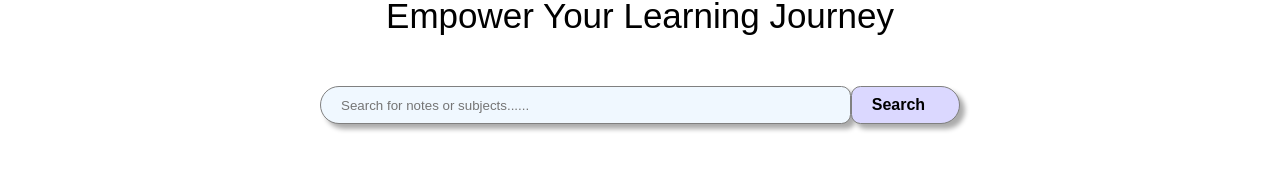
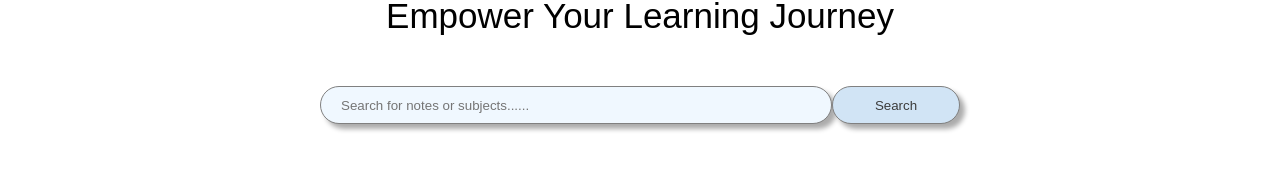
Before and after one commit to SodiumZincate/StudyHub, a plain HTML site: page public/home.html in a window 1280 px wide. Shown: the part 340-516 px from the top of the page. Drawn offline with Linux system fonts and the light colour scheme.

Commit message:
Made the search button in home page BETTER

```diff
--- a/public/home.css
+++ b/public/home.css
@@ -55,13 +55,13 @@ a{
 .main-section-2{
     width:50%;
 	display: flex;
+    flex-direction: row;
+    justify-content: center;
 }
 .search-bar{
-    width:100%;
+    width:80%;
     border:0.5px solid grey;
     border-radius:20px;
-	border-top-right-radius:10px;
-    border-bottom-right-radius:10px;
     height:38px;
     outline:none;
     text-align:left;
@@ -74,16 +74,17 @@ a{
     width:20%;
     border:0.5px solid grey;
     border-radius:20px;
-    border-top-left-radius:10px;
-    border-bottom-left-radius:10px;
-	font: bold 16px "Arial", sans-serif;
     height:38px;
     outline:none;
-    text-align:left;
-    padding-left:20px;
-    color:black;
-    background-color: rgb(219, 216, 255);
+    text-align:center;
+    padding:10px;
+    color:rgb(60,60,60);
+    background-color: rgb(209, 228, 245);
     box-shadow:5px 5px 5px rgb(172, 172, 172);
+}
+.search-button:hover{
+    cursor:pointer;
+    background-color: rgb(189, 218, 243);
 }
 footer{
     height:75px;
```
